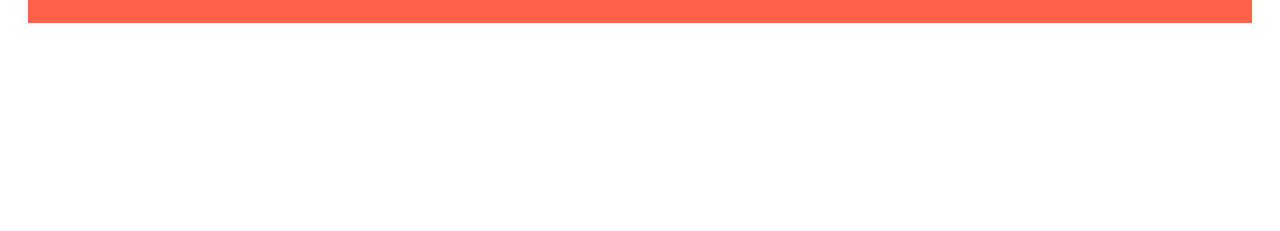
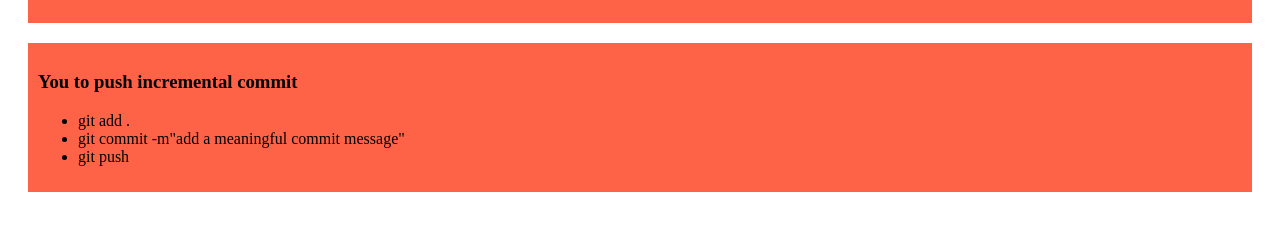
Before and after one commit to mdtajrianrashid/my-simple-website, a plain HTML site: page index.html in a window 1280 px wide. Shown: the part 493-724 px from the top of the page. Drawn offline with Linux system fonts and the light colour scheme.

Commit message:
how to push incremental commit

```diff
--- a/index.html
+++ b/index.html
@@ -19,6 +19,14 @@
         <h1>My Third Website</h1>
         <p>Lorem, ipsum dolor sit amet consectetur adipisicing elit. Asperiores molestias tenetur, consectetur consequatur quia cumque quos ipsum, ratione corporis neque beatae? Ullam earum exercitationem facere beatae consequatur deserunt ipsam deleniti.</p>
     </div>
+    <div>
+        <h3>You to push incremental commit</h3>
+        <ul>
+        <li>git add .</li>
+        <li>git commit -m"add a meaningful commit message"</li>
+        <li>git push</li>
+    </ul>
+    </div>
 
 </body>
 </html>
```
